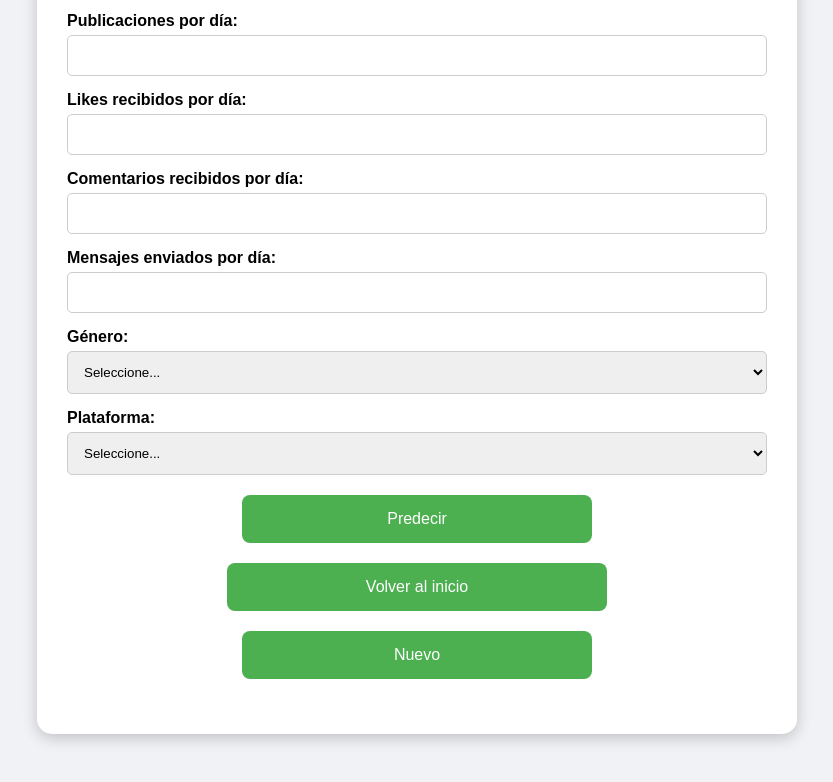
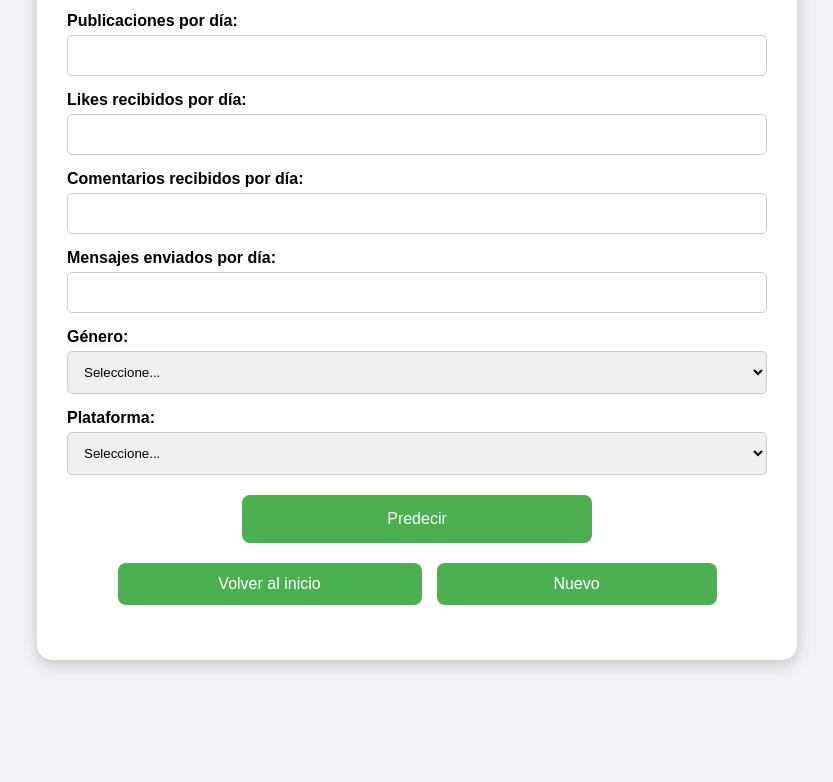
Before and after one commit to LuisLiberato21/redes-sociales, a plain HTML site: page frontend/prediccion.html in a window 1280 px wide. Shown: the part 579-1361 px from the top of the page, without its empty margins (223-1056 px from the left). After the commit the page ends 1289 px from the top, so only its background shows below. Drawn offline with Linux system fonts and the light colour scheme.

Commit message:
Update estilos.css

```diff
--- a/frontend/static/css/estilos.css
+++ b/frontend/static/css/estilos.css
@@ -121,6 +121,21 @@ button:hover, .btn-prediccion:hover {
   border-radius: 10px;
 }
 
+/* Contenedor de botones lado a lado */
+.btn-group {
+  display: flex;
+  justify-content: center;
+  gap: 15px;     /* separación entre botones */
+  margin-top: 20px;
+}
+
+/* Botones más compactos para que quepan bien */
+.small-btn {
+  width: 40%;
+  padding: 12px;
+  margin: 0;
+}
+
 /* ----------------- COLORES POR EMOCIÓN ----------------- */
 .Ira { background-color: #e53935; }
 .Ansiedad { background-color: #fb8c00; }
```
